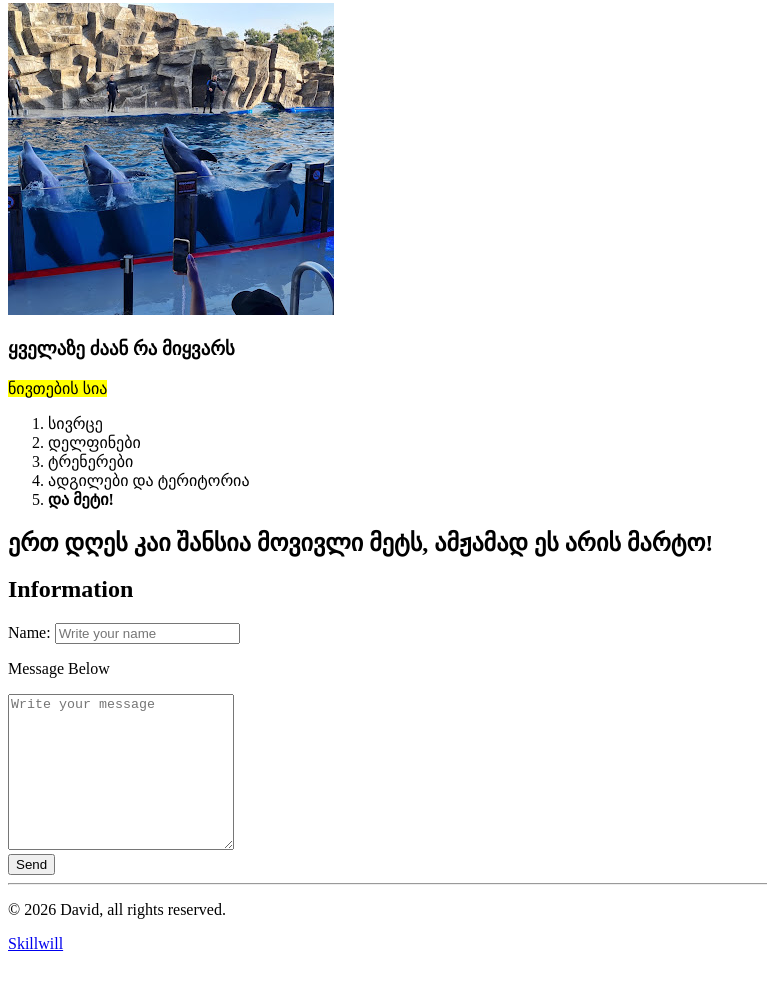
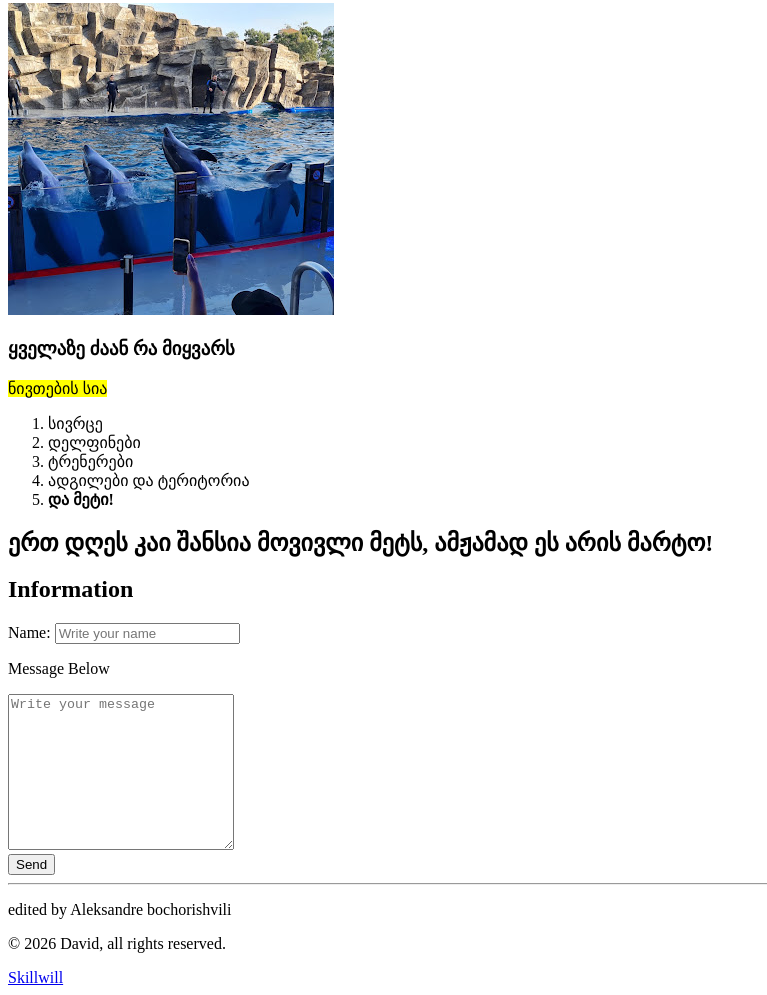
Before and after one commit to DavitTsamalaidze/New-Repository, a plain HTML site: page Code/index.html in a window 1280 px wide. Shown: the part 1745-2740 px from the top of the page, without its empty margins (0-767 px from the left). Before the commit the page ends 2706 px from the top, so only its background shows below. Drawn offline with Linux system fonts and the light colour scheme.

Commit message:
feat:edited by Aleksandre bochorishvili

```diff
--- a/Code/index.html
+++ b/Code/index.html
@@ -79,6 +79,7 @@
     </main>
     <hr>
     <footer>
+    <p>edited by Aleksandre bochorishvili</p>
     <p>© 2026 David, all rights reserved.</p>
     <a href="https://lms.skillwill.com/" target="_blank">Skillwill</a>
 </footer>
```
